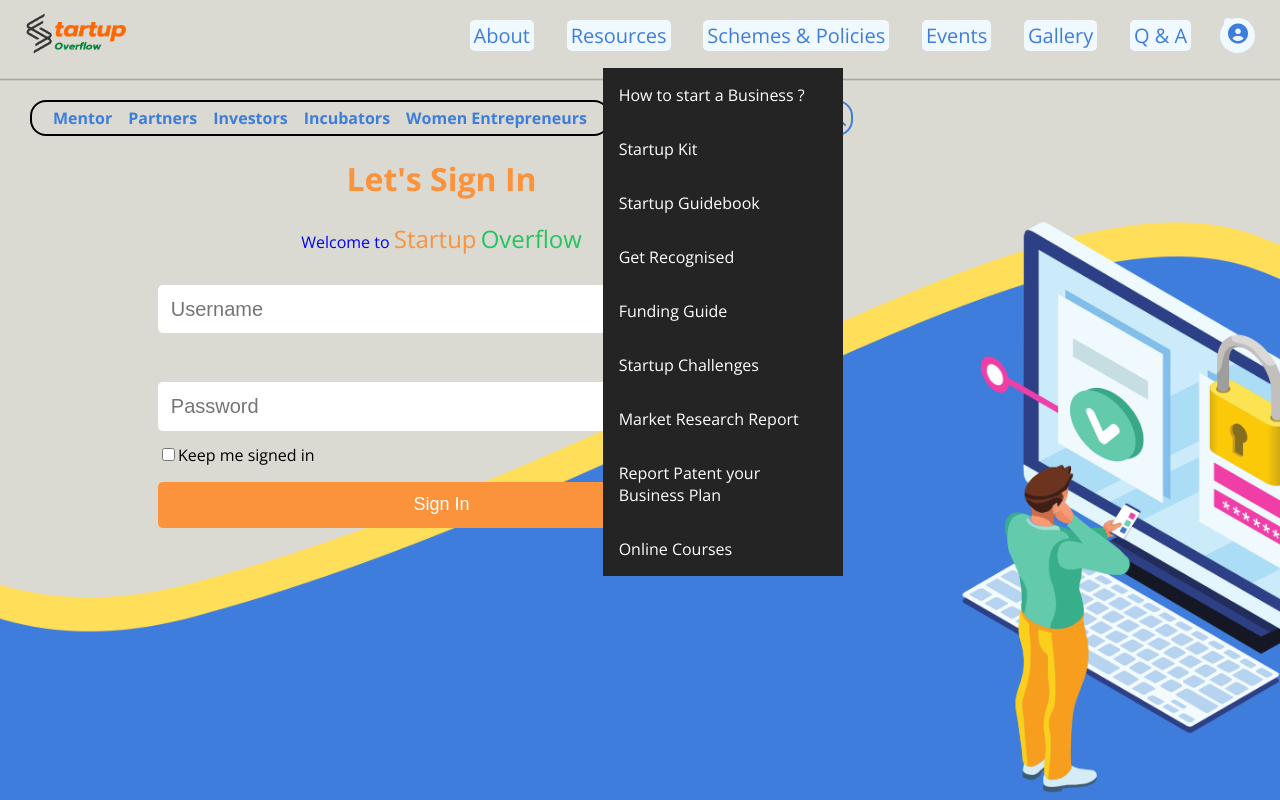
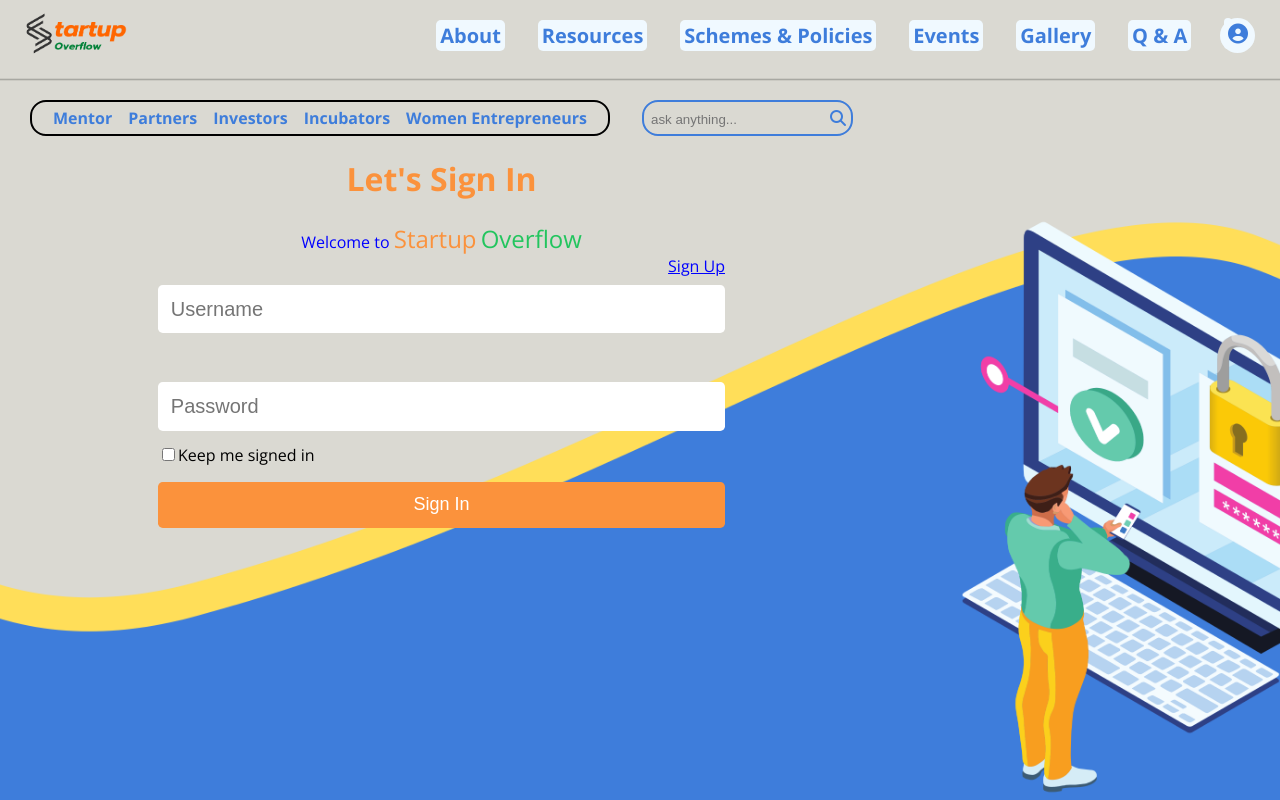
Before and after one commit to Startup-Overflow/Startup-Overflow-Web, a React (Create React App) app: page /login in a window 1280 px wide. Built offline with nearby package versions, Linux system fonts and the light colour scheme.

Commit message:
hover effect

```diff
--- a/src/components/Dropdown.css
+++ b/src/components/Dropdown.css
@@ -1,14 +1,14 @@
 :root {
-  --primary-color: #14b8a6;
-  --dark-grey: #242424;
+  --primary-color: #3e7ddb;
+  --dark-grey: #f0f9ff;
   --light-grey: #e5e7eb;
   --secondary-color: #fff;
   --medium-grey: #6b7280;
 }
 
 .services-submenu {
-  margin-top: -2rem;
-  padding: 0px -2px;
+  border-radius: 0.5rem;
+  margin-top: -2.4rem;
   width: 15rem;
   position: absolute;
   top: 100px;
@@ -17,6 +17,7 @@
 }
 
 .services-submenu li {
+
   background: var(--dark-grey);
   cursor: pointer;
 }
@@ -27,8 +28,9 @@
   width: 87%;
   height: 100%;
   text-decoration: none;
-  color: var(--secondary-color);
+  color: var(--primary-color);
   padding: 16px;
+  font-size: 1.2rem;
 }
 
 .services-submenu.clicked {
@@ -37,4 +39,5 @@
 
 .services-submenu li a:hover {
   background: var(--primary-color);
+  color: var(--dark-grey)
 }
--- a/src/components/Navbar.jsx
+++ b/src/components/Navbar.jsx
@@ -37,12 +37,18 @@
   padding: 2px 4px;
   color: #3e7ddb;
   background-color: #f0f9ff;
+  font-weight: bold;
   border-radius: 5px;
   margin-right: 1.8rem;
+  transition: color 0.6s ease-in-out, box-shadow 0.6s ease-in-out;
+  &:hover {
+    box-shadow: inset 198px 0 0 0 #3e7ddb;
+    color: #f0f9ff;
+  }
 `;
 
 const Navbar = () => {
-  const [dropdown, showDropdown] = useState(false);
+  const [rDropdown, showRDropdown] = useState(false);
   return (
     <>
       <Container>
@@ -59,13 +65,13 @@
             <div style={{ display: "flex", flexDirection: "column" }}>
               <Link to="/" style={{ textDecoration: "none" }}>
                 <NavItem
-                  onMouseEnter={() => showDropdown(true)}
-                  onMouseLeave={() => showDropdown(false)}
+                  onMouseEnter={() => showRDropdown(true)}
+                  onMouseLeave={() => showRDropdown(false)}
                 >
                   Resources
+                  {rDropdown && <ResourcesDropdown />}
                 </NavItem>
               </Link>
-              {<ResourcesDropdown />}
             </div>
             <Link to="/" style={{}}></Link>
             <Link to="/" style={{ textDecoration: "none" }}>
```
